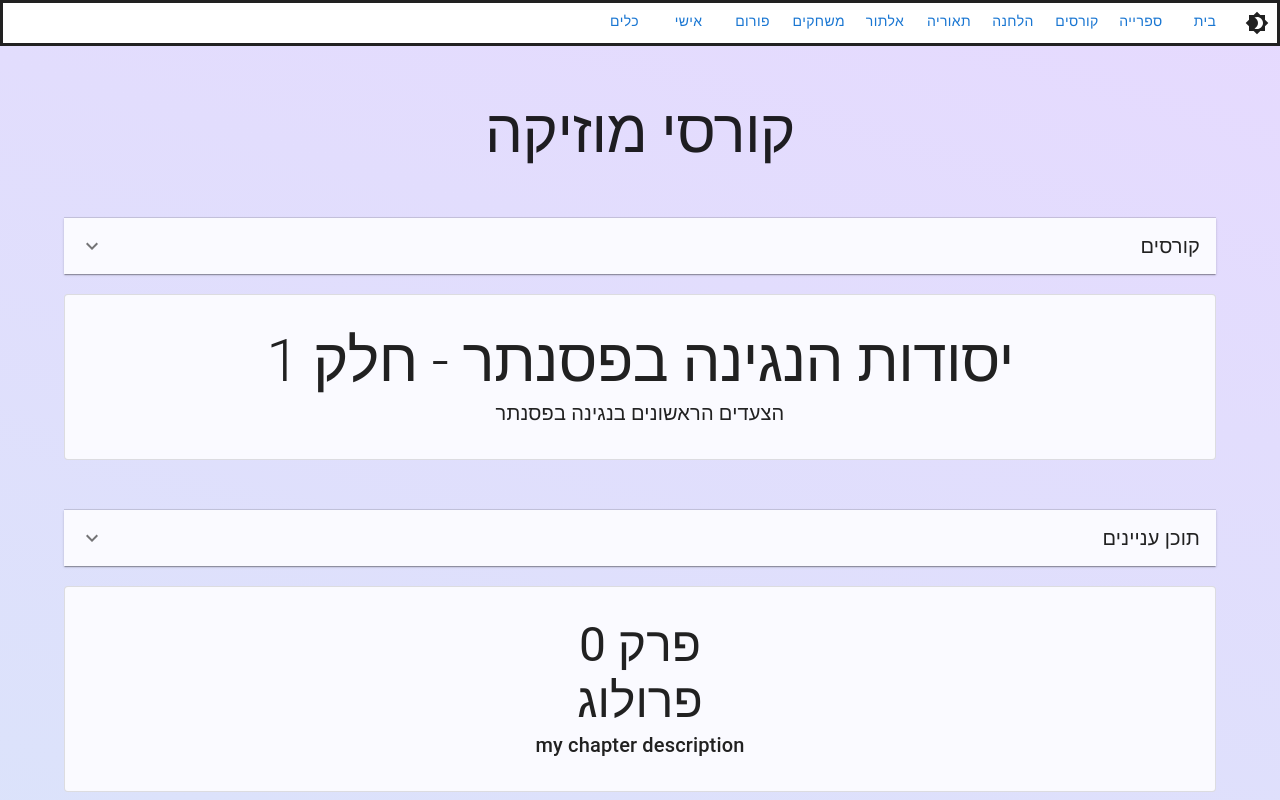
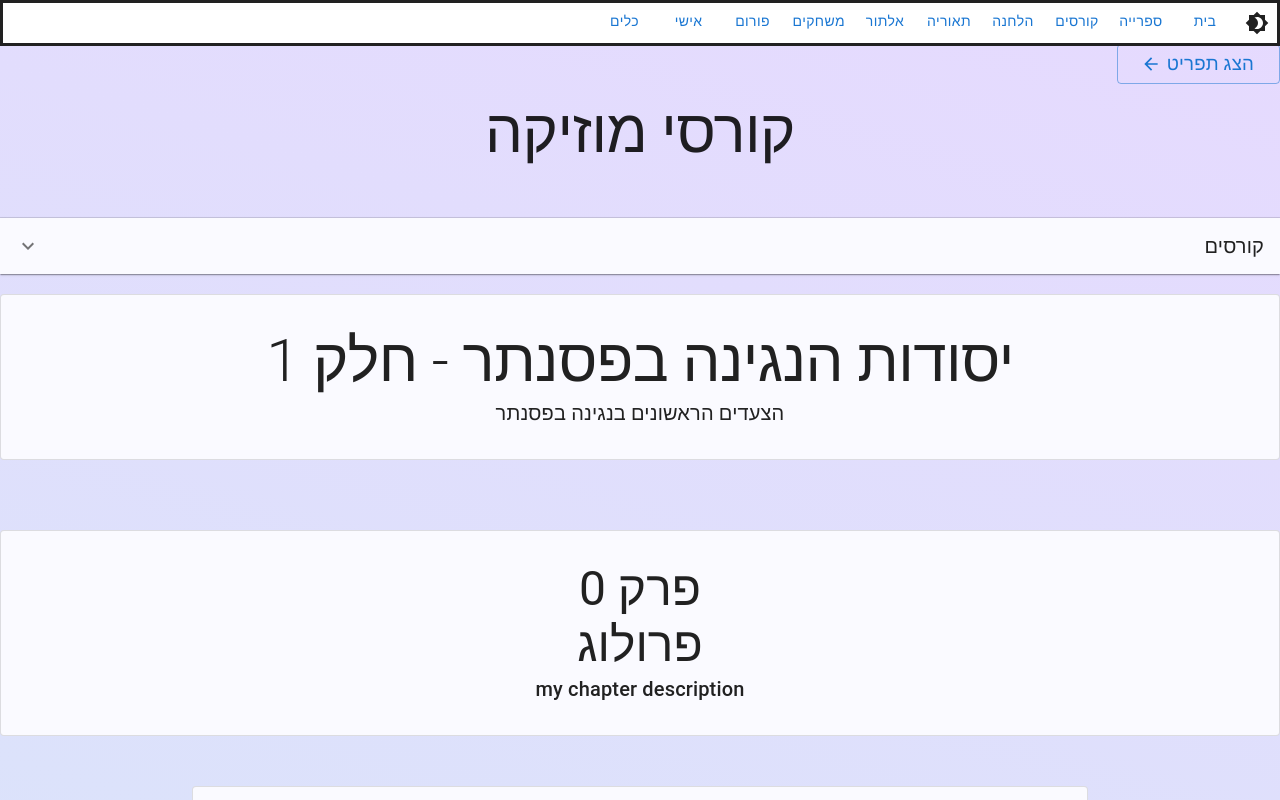
Before and after one commit to IradDoron/esum-acisum-client, a React (Create React App) app: page /courses/course1/chapter-0/lesson-0 in a window 1280 px wide. Shown: the top 800 px of the page. Built offline with nearby package versions, Linux system fonts and the light colour scheme.

Commit message:
new layout

```diff
--- a/src/App.js
+++ b/src/App.js
@@ -109,7 +109,7 @@ function App() {
           >
             <Stack direction="column" sx={{ alignItems: 'center' }}>
               <MainNav />
-              <Stack sx={{ maxWidth: '1200px', width: '90%' }}>
+              <Stack >
                 <Routing />
               </Stack>
             </Stack>
--- /dev/null
+++ b/src/pages/Courses/CourseNav/CourseNav.jsx
@@ -0,0 +1,81 @@
+import { useParams, NavLink } from 'react-router-dom';
+import courses from '../../../data/courses/courses';
+import { useState } from 'react';
+import CloseIcon from '@mui/icons-material/Close';
+
+// imports from materail ui
+import { Stack, Typography, Accordion, AccordionDetails, AccordionSummary, Paper, Divider } from '@mui/material';
+import ExpandMoreIcon from '@mui/icons-material/ExpandMore';
+
+function CourseNav({ isOpen }) {
+  const params = useParams();
+  const { course, chapter, lesson } = params;
+  const [expanded, setExpanded] = useState(null);
+
+  function handleChangeExpanded(e, index) {
+    expanded === index ? setExpanded(null) : setExpanded(index);
+  }
+
+  console.log(isOpen);
+
+  return (
+    <>
+      {isOpen ? (
+        <Paper>
+          <Typography variant="h2">תוכן הקורס</Typography>
+          {courses[course]?.chapters.map((chapter, indexChapter) => (
+            <Accordion
+              key={indexChapter}
+              expanded={expanded === indexChapter}
+              onChange={(e) => handleChangeExpanded(e, indexChapter)}
+            >
+              <AccordionSummary expandIcon={<ExpandMoreIcon />}>
+                <Stack direction="column">
+                  <Stack direction="row">
+                    <Typography variant="h6">{`${'פרק'} ${indexChapter + 1}`}</Typography>
+                    <Divider orientation="vertical" flexItem sx={{ margin: '0 10px' }} />
+                    <Typography variant="h6">{courses[course]?.chapters[indexChapter]?.chapterTitle}</Typography>
+                  </Stack>
+                  <Stack direction="row">
+                    <Typography variant="h6">{courses[course]?.chapters[indexChapter]?.chapterDescription}</Typography>
+                  </Stack>
+                </Stack>
+              </AccordionSummary>
+              <AccordionDetails>
+                <Paper variant="outlined">
+                  <Stack spacing={2}>
+                    {chapter.lessons.map((lesson, lessonIndex) => {
+                      return (
+                        <NavLink
+                          style={{ textDecoration: 'none', color: 'inherit' }}
+                          to={`/courses/${course}/chapter-${indexChapter}/lesson-${lessonIndex}`}
+                        >
+                          <Stack direction="column">
+                            <Stack direction="row">
+                              <Typography variant="h6">{`${'שיעור'} ${lessonIndex + 1}`}</Typography>
+                              <Divider orientation="vertical" flexItem sx={{ margin: '0 10px' }} />
+                              <Typography variant="h6">{lesson.lessonTitle}</Typography>
+                            </Stack>
+                            <Stack direction="row">
+                              <Typography variant="h6">{lesson.lessonDescription}</Typography>
+                            </Stack>
+                          </Stack>
+                        </NavLink>
+                      );
+                    })}
+                  </Stack>
+                </Paper>
+              </AccordionDetails>
+            </Accordion>
+          ))}
+        </Paper>
+      ) : (
+        <Paper sx={{ width: '200px', height: '200px' }}>
+          <Typography variant="h2">תוכן הקורס</Typography>
+        </Paper>
+      )}
+    </>
+  );
+}
+
+export default CourseNav;
--- a/src/pages/Courses/Courses.jsx
+++ b/src/pages/Courses/Courses.jsx
@@ -5,16 +5,50 @@ import { NavLink, Outlet } from 'react-router-dom';
 import CourseEntering from './CourseEntering/CourseEntering';
 import CourseHeader from './CourseHeader/CourseHeader';
 
-import { Stack, Grid, Accordion, AccordionDetails, AccordionSummary, Typography } from '@mui/material';
+import {
+  Stack,
+  Grid,
+  Accordion,
+  AccordionDetails,
+  AccordionSummary,
+  Button,
+  Typography,
+  Box,
+  IconButton,
+} from '@mui/material';
 import ExpandMoreIcon from '@mui/icons-material/ExpandMore';
+import CloseIcon from '@mui/icons-material/Close';
+import ArrowBackIcon from '@mui/icons-material/ArrowBack';
+import CourseNav from './CourseNav/CourseNav';
+import { styled } from '@mui/material/styles';
+import { red, green, blue } from '@mui/material/colors';
 
 // import data
 import courses from '../../data/courses/courses';
 
+const Root = styled('div')(({ theme }) => ({
+  padding: theme.spacing(1),
+  [theme.breakpoints.down('md')]: {
+    backgroundColor: red[500],
+  },
+  [theme.breakpoints.up('md')]: {
+    backgroundColor: blue[500],
+  },
+  [theme.breakpoints.up('lg')]: {
+    backgroundColor: green[500],
+  },
+}));
+
 function Courses() {
   const [coursesList, setCoursesList] = useState(Object.keys(courses));
+  const [isMenuOpen, setIsMenuOpen] = useState(false);
+
+  function handleToggleMenu() {
+    setIsMenuOpen(!isMenuOpen);
+  }
+
   return (
-    <div>
+    <div style={{ paddingRight: `${isMenuOpen ? '480px' : '0'}` }}>
       <CourseHeader />
       <Accordion>
         <AccordionSummary expandIcon={<ExpandMoreIcon />}>
@@ -30,6 +64,42 @@ function Courses() {
       </Accordion>
 
       <Outlet />
+        {isMenuOpen ? (
+          <Box
+            sx={{
+              position: 'fixed',
+              width: '480px',
+              height: 'calc(100vh - 44px)',
+              top: '44px',
+              right: '0',
+              overflow: 'scroll',
+            }}
+          >
+            <IconButton sx={{ position: 'absolute', right: '426px', top: '22px' }} onClick={handleToggleMenu}>
+              <CloseIcon />
+            </IconButton>
+            <CourseNav isOpen={isMenuOpen} />
+          </Box>
+        ) : (
+          <Box
+            sx={{
+              position: 'fixed',
+              width: '0px',
+              height: 'calc(100vh - 44px)',
+              top: '44px',
+              overflow: 'scroll',
+            }}
+          >
+            <Button
+              sx={{ position: 'fixed', zIndex: 7 }}
+              variant="outlined"
+              endIcon={<ArrowBackIcon />}
+              onClick={handleToggleMenu}
+            >
+              <Typography sx={{ margin: '0 10px' }}>הצג תפריט</Typography>
+            </Button>
+          </Box>
+        )}
     </div>
   );
 }
--- a/src/pages/Courses/NavButtons/NavButtons.jsx
+++ b/src/pages/Courses/NavButtons/NavButtons.jsx
@@ -23,7 +23,7 @@ function NavButtons() {
   function handleClick(chapterIndex, chapterJump, lessonIndex, lessonJump) {
     const newChapter = `${'chapter'}${'-'}${chapterIndex + chapterJump}`;
     const newLesson = `${'lesson'}${'-'}${lessonIndex + lessonJump}`;
-    window.scrollTo({ top: 520, behavior: 'smooth' });
+    //window.scrollTo({ top: 520, behavior: 'smooth' });
 
     if (lessonJump) {
       navigate(`${newChapter}/${newLesson}`);
--- a/src/pages/Courses/RenderCourse/RenderCourse.jsx
+++ b/src/pages/Courses/RenderCourse/RenderCourse.jsx
@@ -2,12 +2,14 @@ import { useParams } from 'react-router-dom';
 import { useEffect, useState } from 'react';
 import courses from '../../../data/courses/courses';
 import { NavLink, Outlet } from 'react-router-dom';
-import { Stack, Typography, Accordion, AccordionDetails, AccordionSummary, Paper } from '@mui/material';
+import { Stack, Typography, Accordion, AccordionDetails, AccordionSummary, Paper, Box } from '@mui/material';
 import ExpandMoreIcon from '@mui/icons-material/ExpandMore';
+import CloseIcon from '@mui/icons-material/Close';
 
 import CourseChaptersNav from '../CourseChaptersNav/CourseChaptersNav';
 import CourseLessonsNav from '../CourseLessonsNav/CourseLessonsNav';
 import NavButtons from '../NavButtons/NavButtons';
+import CourseNav from '../CourseNav/CourseNav';
 
 function RenderCourse() {
   const params = useParams();
@@ -18,7 +20,9 @@ function RenderCourse() {
   }, [course, chapter, lesson]);
 
   return (
-    <div>
+    <>
+      <div style={{ zIndex: '1' }}>
+        <Stack direction="column">
           <Paper variant="outlined" sx={{ flexWrap: 'wrap', margin: '20px 0 50px 0', padding: '30px' }}>
             <Typography sx={{ textAlign: 'center' }} variant="h2">
               {courseData?.courseTitle}
@@ -27,15 +31,6 @@ function RenderCourse() {
               {courseData?.courseDescription}
             </Typography>
           </Paper>
-      <Accordion>
-        <AccordionSummary expandIcon={<ExpandMoreIcon />}>
-          <Typography variant="h6">תוכן עניינים</Typography>
-        </AccordionSummary>
-        <AccordionDetails>
-          <CourseChaptersNav chaptersArray={courseData?.chapters} />
-          <CourseLessonsNav lessonsArray={courseData?.chapters[Number(chapter?.split('-')[1])]?.lessons} />
-        </AccordionDetails>
-      </Accordion>
           <Paper variant="outlined" sx={{ flexWrap: 'wrap', margin: '20px 0 50px 0', padding: '30px' }}>
             <Typography sx={{ textAlign: 'center' }} variant="h3">
               {`${'פרק'}${' '}${chapter?.split('-')[1]}`}
@@ -48,14 +43,18 @@ function RenderCourse() {
                 courseData?.chapters[Number(chapter?.split('-')[1])]?.chapterDescription}
             </Typography>
           </Paper>
-      <Paper variant="outlined" sx={{ flexWrap: 'wrap', margin: '20px 0 50px 0', padding: '30px' }}>
+        </Stack>
+        <Stack direction="row" sx={{ display: 'flex', justifyContent: 'space-between' }}>
+          <Box sx={{ margin: '0 auto', width: '70%' }}>
+            <Paper variant="outlined" sx={{ flexWrap: 'wrap', margin: '0 0 50px 0', padding: '30px' }}>
               <Typography sx={{ textAlign: 'center' }} variant="h3">
                 {`${'שיעור'}${' '}${lesson?.split('-')[1]}`}
               </Typography>
 
               <Typography sx={{ textAlign: 'center' }} variant="h3">
                 {`${
-            courseData?.chapters[Number(chapter?.split('-')[1])]?.lessons[Number(lesson?.split('-')[1])]?.lessonTitle
+                  courseData?.chapters[Number(chapter?.split('-')[1])]?.lessons[Number(lesson?.split('-')[1])]
+                    ?.lessonTitle
                 }`}
               </Typography>
               <Typography sx={{ textAlign: 'center' }} variant="h6">
@@ -68,7 +67,10 @@ function RenderCourse() {
             <NavButtons />
             <Outlet />
             <NavButtons />
+          </Box>
+        </Stack>
       </div>
+    </>
   );
 }
 export default RenderCourse;
```
Lines whose indentation alone changed are shown as unchanged.
